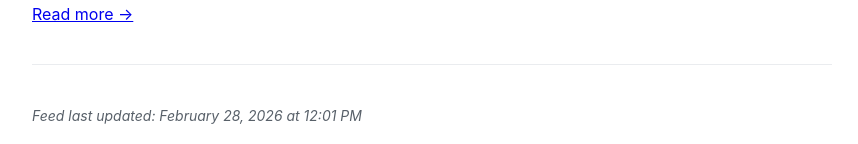
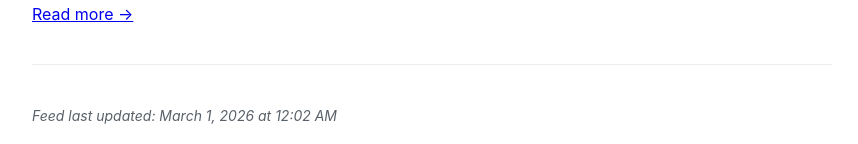
Before and after one commit to Oregand/oregand.github.io, a Jekyll site: the page copilot-feed.html, which Jekyll copies as it is, in a window 1280 px wide and 900 px high, scrolled down 2054 px. Shown: the part 753-897 px from the top of the window, without its empty margins (208-1066 px from the left). Built offline with Jekyll 4.4.1, drawn with Linux system fonts in a browser that asks for light colours.

Commit message:
Update RSS feed

```diff
--- a/copilot-feed.html
+++ b/copilot-feed.html
@@ -194,7 +194,7 @@ The post GPT-5.3-Codex is now available in github.com, GitHub Mobile, and Visual
   </div>
 
   <div class="update-info">
-    Feed last updated: February 28, 2026 at 12:01 PM
+    Feed last updated: March 1, 2026 at 12:02 AM
   </div>
 </body>
 </html>
```
